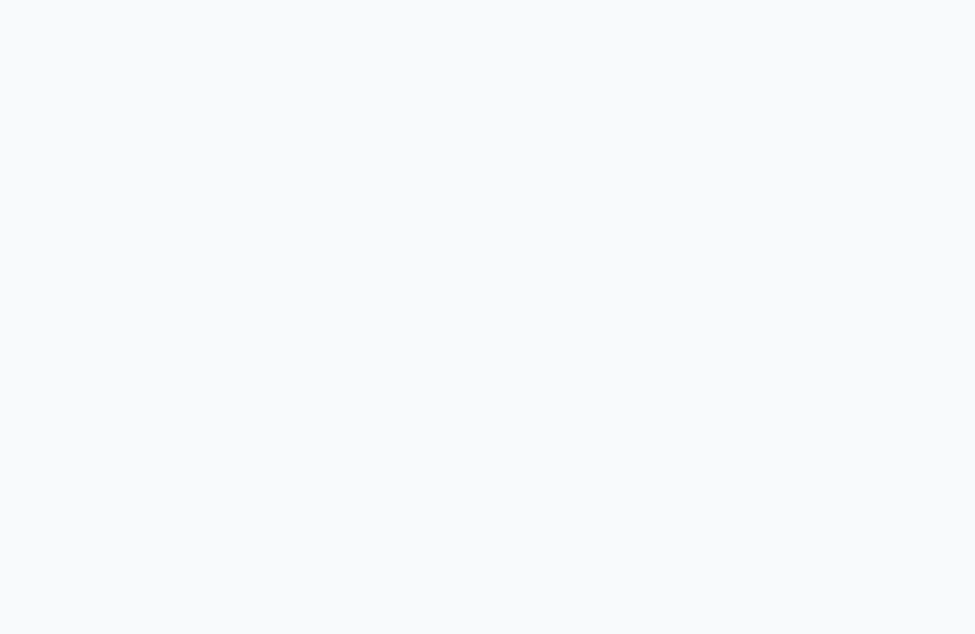
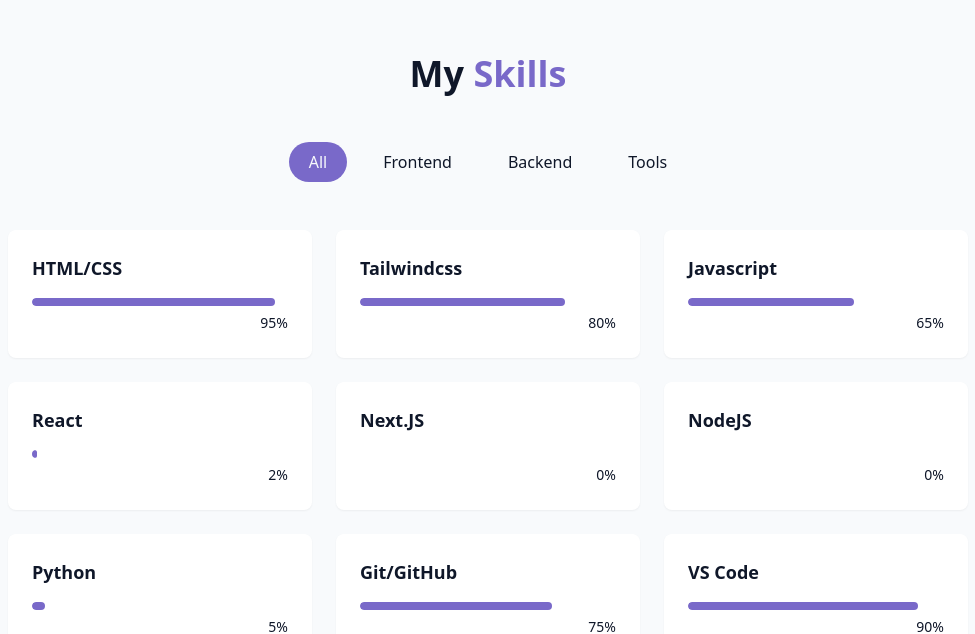
Before and after one commit to Dhayviid/My-new-portfolio-website, a React (Vite) app: page / in a window 1280 px wide. Shown: the part 1548-2182 px from the top of the page, without its empty margins (152-1127 px from the left). Before the commit the page ends 1506 px from the top, so only its background shows below. Built offline with nearby package versions, Linux system fonts and the light colour scheme.

Commit message:
Completed the skills section

```diff
--- /dev/null
+++ b/src/components/SkillsSection.jsx
@@ -0,0 +1,76 @@
+import { useState } from "react";
+import { cn } from "../lib/utils";
+
+const skills = [
+  //Frontend
+  { name: "HTML/CSS", level: 95, category: "frontend" },
+  { name: "Tailwindcss", level: 80, category: "frontend" },
+  { name: "Javascript", level: 65, category: "frontend" },
+  { name: "React", level: 2, category: "frontend" },
+  { name: "Next.JS", level: 0, category: "frontend" },
+  //Backend
+  { name: "NodeJS", level: 0, category: "backend" },
+  { name: "Python", level: 5, category: "backend" },
+  //Tools
+  { name: "Git/GitHub", level: 75, category: "tools" },
+  { name: "VS Code", level: 90, category: "tools" },
+  { name: "Redux Toolkit", level: 0, category: "tools" },
+];
+
+const categories = ["all", "frontend", "backend", "tools"];
+export const SkillsSection = () => {
+  const [activeCategory, setActiveCategory] = useState("all");
+  const filteredSkills = skills.filter(
+    (skill) => activeCategory === "all" || skill.category === activeCategory
+  );
+  return (
+    <section id="skills" className="py-24 px-4 relative bg-secondary/30">
+      <div className="container mx-auto max-w-5xl">
+        <h2 className="text-3xl md:text-4xl font-bold mb-12 text-center">
+          My <span className="text-primary">Skills</span>
+        </h2>
+
+        <div className="flex flex-wrap justify-center gap-4 mb-12">
+          {categories.map((category, key) => (
+            <button
+              key={key}
+              onClick={() => setActiveCategory(category)}
+              className={cn(
+                "px-5 py-2 rounded-full transition-colors duration-300 capitalize",
+                activeCategory === category
+                  ? "bg-primary text-primary-foreground"
+                  : "bg-secondary/70 text-foreground hover:bg-secondary"
+              )}
+            >
+              {category}
+            </button>
+          ))}
+        </div>
+
+        <div className="grid grid-cols-1 sm:grid-cols-2 lg:grid-cols-3 gap-6">
+          {filteredSkills.map((skill, key) => (
+            <div
+              key={key}
+              className="bg-card p-6 rounded-lg shadow-xs card-hover"
+            >
+              <div className="text-left mb-4">
+                <h3 className="font-semibold text-lg">{skill.name}</h3>
+              </div>
+              <div className="w-full bg-secondary/50 h-2 rounded-full overflow-hidden">
+                <div
+                  className="bg-primary h-2 rounded-full origin-left animate-[grow_1.5s_ease-out]"
+                  style={{ width: skill.level + "%" }}
+                />
+              </div>
+              <div className="text-right mt-1">
+                <span className="text-sm text-muted-foreground">
+                  {skill.level}%
+                </span>
+              </div>
+            </div>
+          ))}
+        </div>
+      </div>
+    </section>
+  );
+};
--- a/src/pages/Home.jsx
+++ b/src/pages/Home.jsx
@@ -3,6 +3,7 @@
 import { Navbar } from "../components/Navbar";
 import { HeroSection } from "../components/HeroSection";
 import { AboutSection } from "../components/AboutSection";
+import { SkillsSection } from "../components/SkillsSection";
 export const Home = () => {
   return (
     <div className="min-h-screen bg-background text-foreground overflow-x-hidden">
@@ -16,6 +17,7 @@
       <main>
         <HeroSection />
         <AboutSection />
+        <SkillsSection />
       </main>
       {/*Footer */}
     </div>
```
